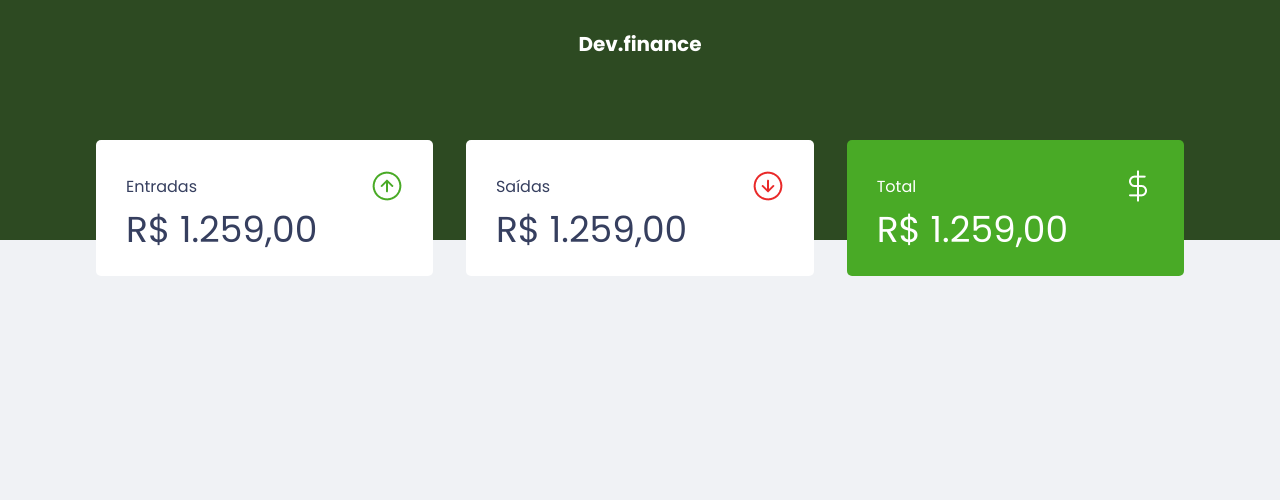
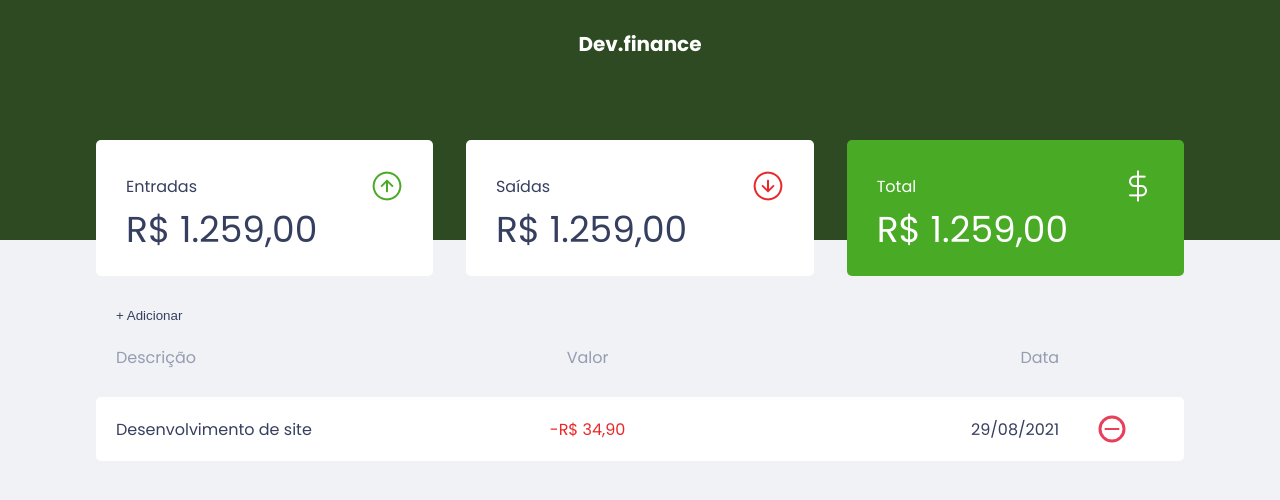
Before and after one commit to Gustavoph/Dev.finance, a React (Create React App) app: page / in a window 1280 px wide. Shown: the top 500 px of the page. Built offline with nearby package versions, Linux system fonts and the light colour scheme.

Commit message:
IMplementando modal e adicionando tabela de dividas

```diff
--- a/src/components/Card.tsx
+++ b/src/components/Card/index.tsx
@@ -1,8 +1,8 @@
 import React from "react";
 import { Box, Container, Value, Title, Paragraph } from './style';
-import ImgEntradas from '../assets/entradas.png';
-import ImgSaidas from '../assets/saidas.png';
-import ImgTotal from '../assets/total.png';
+import ImgEntradas from '../../assets/entradas.png';
+import ImgSaidas from '../../assets/saidas.png';
+import ImgTotal from '../../assets/total.png';
 
 const Card: React.FC = () => (
   <Container>
--- a/src/components/style.ts
+++ b/src/components/Card/style.ts
@@ -19,6 +19,17 @@ export const Container = styled.div`
   gap: 3%;
   grid-template-areas: "earnings spending total";
   justify-items: space-between;
+
+  @media(max-width: 900px) {
+    margin-top: -11rem;
+    grid-template-columns: 1fr;
+    grid-template-rows: repeat(3, 1fr);
+    gap: 3%;
+    grid-template-areas: "earnings"
+    "spending"
+    "total";
+    gap: 3%;
+  }
 `;
 
 
--- /dev/null
+++ b/src/components/History/index.tsx
@@ -0,0 +1,53 @@
+import React, { useState } from "react";
+
+import { Container, Button, Div, Typograph, ButtonRemove } from './style';
+import Model from '../Modal';
+
+const History: React.FC = () => {
+    const [activeModal, setActiveModal] = useState(false);
+
+    return (
+        <>
+            <Button onClick={() => setActiveModal(true)}>+ Adicionar</Button>
+            <Container color="transparent">
+                <Div field="description" align="left">
+                    <Typograph color="#969CB2">
+                        Descrição
+                    </Typograph>
+                </Div>
+                <Div field="value">
+                    <Typograph color="#969CB2">
+                        Valor
+                    </Typograph>
+                </Div>
+                <Div field="date" align="right">
+                    <Typograph color="#969CB2">
+                        Data
+                    </Typograph>
+                </Div>
+            </Container>
+            <Container color="white">
+                <Div field="description" align="left">
+                    <Typograph>
+                        Desenvolvimento de site
+                    </Typograph>
+                </Div>
+                <Div field="value">
+                    <Typograph color="#E92929">
+                        -R$ 34,90
+                    </Typograph>
+                </Div>
+                <Div field="date" align="right">
+                    <Typograph>
+                        29/08/2021
+                    </Typograph>
+                </Div>
+                <ButtonRemove/>
+            </Container>
+
+            {activeModal && <Model onClose={() => setActiveModal(false)}/>}
+        </>
+    )
+};
+
+export default History;
--- /dev/null
+++ b/src/components/History/style.ts
@@ -0,0 +1,58 @@
+import styled from 'styled-components';
+import RemoveImg from '../../assets/minus.svg';
+
+interface DivProps  {
+    field?: string,
+    align?: string,
+}
+
+interface ContainerProps  {
+    color?: string,
+}
+
+interface TypographProps {
+    color?: string
+}
+
+export const Container = styled.div<ContainerProps>`
+    display: grid;
+    grid-template-columns: repeat(3, 1fr) 10%;
+    height: 6.4rem;
+    background-color: ${(props) => props.color};
+    border-radius: .5rem;
+    grid-template-areas: "description value date remove";
+    margin-bottom: 0.8rem;
+    padding: 0rem 2rem;
+    @media(max-width: 900px) {
+        margin-top: 10rem;
+    }
+`;
+
+export const Div = styled.div<DivProps>`
+    grid-area: ${(props) => props.field};
+    font-size: 1.6rem;
+    display: flex;
+    justify-content: ${(props) => props.align ? props.align : 'center'};
+    align-items: center;
+`;
+
+export const Typograph = styled.p<TypographProps>`
+    color: ${(props) => props.color ? props.color : '#363F5F'};
+`;
+
+export const Button = styled.button`
+    color: var(--title);
+    margin-top: 3.2rem;
+    padding-left: 2rem;
+    background-color: transparent;
+
+    &:hover {
+        color: var(--green);
+    }
+`;
+
+export const ButtonRemove = styled.button`
+    grid-area: remove;
+    background: url(${RemoveImg}) transparent no-repeat center center;
+    cursor: pointer;
+`;
--- /dev/null
+++ b/src/components/Modal/index.tsx
@@ -0,0 +1,40 @@
+import React from "react";
+
+import { Container, Card } from './style';
+
+import { Input, ButtonCancel, ButtonSave, Title } from './style';
+
+interface ModalProps {
+    onClose: (props: boolean) => void,
+    id?: string,
+}
+
+
+const Modal: React.FC<ModalProps> = ({ onClose = () => {}, id = 'modal' }:ModalProps) => {
+    const handleOutsideClick = (e: any) => {
+        if(e.target.id === id) onClose(false)
+    }
+
+    return (
+        <>
+            <Container id={id} onClick={handleOutsideClick}>
+                <Card>
+                    <Title>Nova Transação</Title>
+                    <Input type="text" placeholder="Descrição"/>
+                    <Input type="text" placeholder="0,00"/>
+                    <Input type="date"/>
+                    <span>
+                        <ButtonCancel onClick={() => onClose(false)}>
+                            Cancelar
+                        </ButtonCancel>
+                        <ButtonSave>
+                            Salvar
+                        </ButtonSave>
+                    </span>
+                </Card>
+            </Container>
+        </>
+    )
+};
+
+export default Modal;
--- /dev/null
+++ b/src/components/Modal/style.ts
@@ -0,0 +1,66 @@
+import styled from 'styled-components';
+
+interface InputProps {
+    type?: string,
+}
+
+export const Container = styled.div`
+    background-color: rgba(0 , 0, 0, 0.5);
+    display: flex;
+    justify-content: center;
+    align-items: center;
+    position: absolute;
+    height: 100vh;
+    width: 100%;
+    z-index: 3;
+    top: 0;
+    left: 0;
+`;
+
+export const Card = styled.div`
+    background-color: var(--background);
+    border-radius: 10px;
+    width: 56.8rem;
+    display: flex;
+    flex-direction: column;
+    justify-content: center;
+    align-items: center;
+    height: 34.3rem;
+    color: black;
+`;
+
+export const Input = styled.input<InputProps>`
+    width: 50rem;
+    height: 4.2rem;
+    font-size: 1.6rem;
+    margin-bottom: 1rem;
+    padding: .8rem;
+`;
+
+export const ButtonSave = styled.button`
+    width: 24rem;
+    height: 4.2rem;
+    font-size: 1.6rem;
+    margin-bottom: 1rem;
+    background-color: var(--green);
+    color: var(--white);
+    margin-left: 2rem;
+    cursor: pointer;
+`;
+
+export const ButtonCancel = styled.button`
+    width: 24rem;
+    height: 4.2rem;
+    font-size: 1.6rem;
+    margin-bottom: 1rem;
+    border: 0.2rem solid var(--red);
+    color: var(--red);
+    cursor: pointer;
+`;
+
+
+export const Title = styled.h1`
+    margin-top: -2.5rem;
+    margin-bottom: 2.5rem;
+    font-size: 2.2rem;
+`
--- a/src/Dashboard/index.tsx
+++ b/src/pages/Dashboard/index.tsx
@@ -1,7 +1,9 @@
 import React from "react";
 
 import { Container, Main, Header, Title } from './style';
-import Card from '../components/Card';
+
+import Card from '../../components/Card';
+import History from '../../components/History';
 
 const Dashboard: React.FC = () => (
   <Container>
@@ -10,6 +12,7 @@ const Dashboard: React.FC = () => (
     </Header>
     <Main>
       <Card></Card>
+      <History></History>
     </Main>
   </Container>
 );
--- a/src/routes/index.tsx
+++ b/src/routes/index.tsx
@@ -1,6 +1,6 @@
 import React from 'react';
 import { Switch, Route } from 'react-router-dom';
-import Dashboard from '../Dashboard';
+import Dashboard from '../pages/Dashboard';
 
 const Routes: React.FC = () => (
   <Switch>
--- a/src/style/global.ts
+++ b/src/style/global.ts
@@ -22,5 +22,9 @@ export const GLobalStyle = createGlobalStyle`
     font-family: 'Poppins', sans-serif;
     width: 100%;
     background-color: var(--background);
+
+    @media(max-width: 800px) {
+      font-size: 42.5%;
+    }
   }
 `;
```
Also changed, not shown: src/assets/minus.svg (added), src/pages/Dashboard/style.ts (renamed from src/Dashboard/style.ts).
